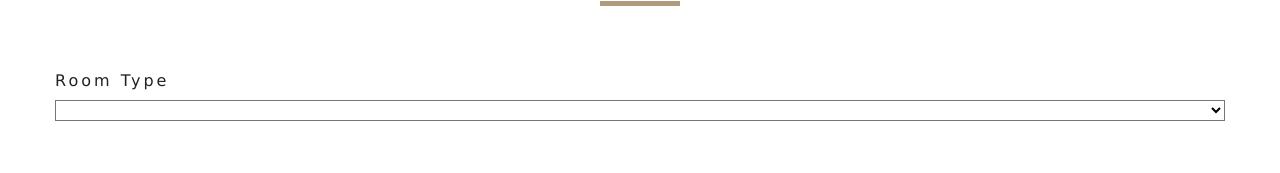
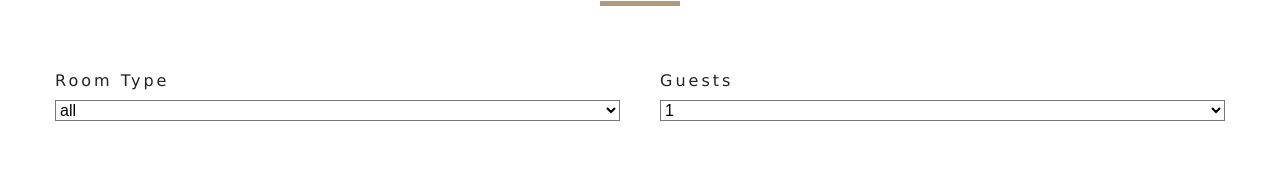
Before and after one commit to sophiehu2509/React-Beach-Resort, a React (Create React App) app: page /rooms in a window 1280 px wide. Shown: the part 681-854 px from the top of the page. Built offline with nearby package versions, Linux system fonts and the light colour scheme.

Commit message:
6/27/2020

```diff
--- a/src/components/RoomFilter.js
+++ b/src/components/RoomFilter.js
@@ -3,8 +3,10 @@ import {useContext} from 'react'
 import Title from './Title'
 import {RoomContext} from '../context'
 
-
-export default function RoomFilter() {
+const getUnique = (items, value) => {
+    return [...new Set(items.map(item => item[value]))]
+}
+export default function RoomFilter({rooms}) {
     const context = useContext(RoomContext);
     const{
         handleChange,
@@ -18,6 +20,16 @@ export default function RoomFilter() {
         breakfase,
         pets
     } = context;
+    let types = getUnique(rooms,'type');
+     types = ['all', ...types];
+     types = types.map((item, index) => {
+     return <option value={item} key={index}>{item}</option>
+     })
+
+     let people = getUnique(rooms,'capacity');
+     people = people.map((item,index) => {
+     return <option value={item} key={index}>{item}</option>
+     })
 
     return (
         <section className="filter-container">
@@ -25,7 +37,15 @@ export default function RoomFilter() {
             <form className="filter-form">
                 <div className="form-group">
                     <label htmlFor="type">room type </label>
-                    <select name="type" id="type" value={type} className='form-control' onChange={handleChange}></select>
+                    <select name="type" id="type" value={type} className='form-control' onChange={handleChange}>
+                    {types}
+                    </select>
+                </div>
+                <div className="form-group">
+                    <label htmlFor="capacity">Guests </label>
+                    <select name="capacity" id="capacity" value={capacity} className='form-control' onChange={handleChange}>
+                    {people}
+                    </select>
                 </div>
             </form>
 
--- a/src/context.js
+++ b/src/context.js
@@ -61,15 +61,29 @@ export default class RoomProvider extends Component {
     }
 
     handleChnage = event => {
-
+        const target = event.target;
+        const value = event.type === 'checkbox'?target.checked:target.value;
+        const name = event.target.name;
+        console.log(name, value)
+        this.setState({
+            [name]:value
+        },this.filterRooms)
     }
     filterRooms = () => {
-
+        let {rooms, type, capacity, price, minSize, maxSize, breakfast, pets} = this.state;
+        let tempRooms = [...rooms];
+        if(type !== "all"){
+            tempRooms = tempRooms.filter(room => room.type === type);
+        }
+        this.setState({
+            sortedRooms:tempRooms
+        })
     }
     render() {
         return (
             <RoomContext.Provider value={{...this.state,
-            getRoom:this.getRoom}}>
+            getRoom:this.getRoom,
+            handleChange:this.handleChnage}}>
               {this.props.children}
             </RoomContext.Provider>
         )
```
